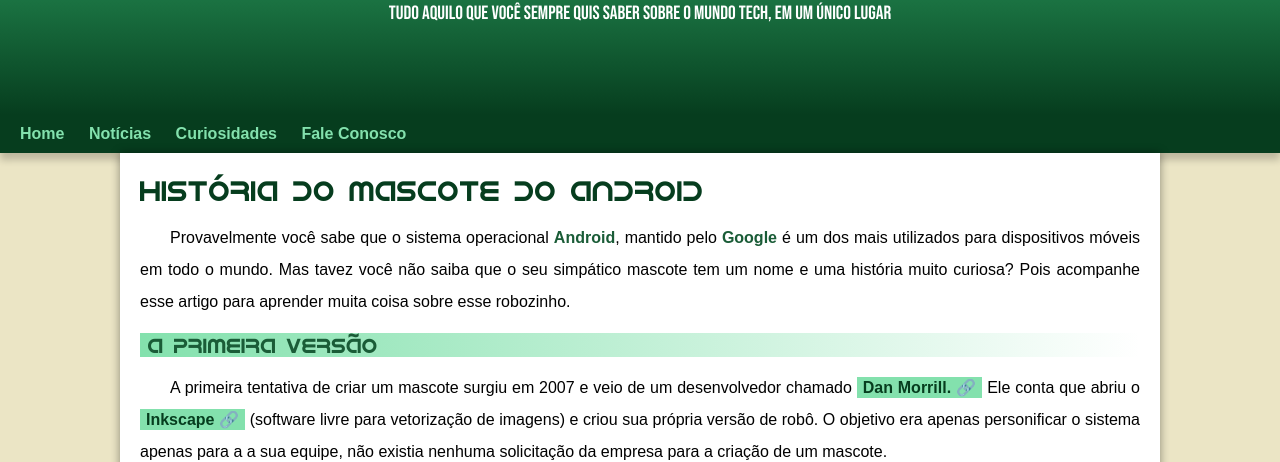
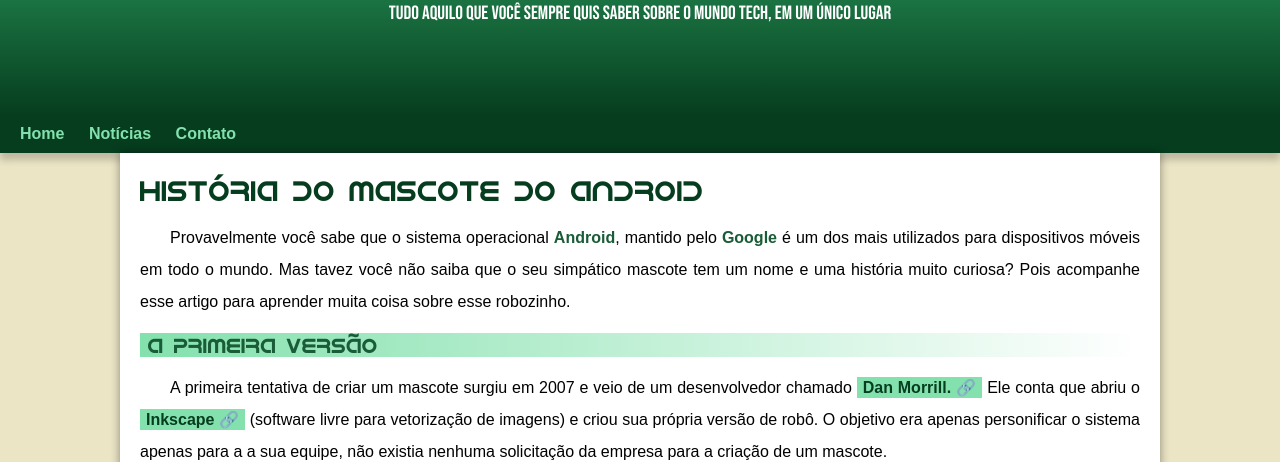
Before and after one commit to wevertondasilva/html-css, a plain HTML site: page Desafios/desafio010/android.html in a window 1280 px wide. Shown: the part 115-577 px from the top of the page. Drawn offline with Linux system fonts and the light colour scheme.

Commit message:
mudei o local site

```diff
--- a/Desafios/desafio010/android.html
+++ b/Desafios/desafio010/android.html
@@ -15,9 +15,7 @@
     <nav>
         <a href="">Home</a>
         <a href="">Notícias</a>
-        <a href="">Curiosidades</a>
-        <a href="">Fale Conosco
-        </a>
+        <a href="">Contato</a>
     </nav>
     <main>
         <article>
--- a/Desafios/desafio010/estilo/style.css
+++ b/Desafios/desafio010/estilo/style.css
@@ -63,7 +63,7 @@ header > p {
     padding-right: 10px;
     padding-left: 10px;
     margin: auto;
-    margin-bottom: 30px;
+    padding-bottom: 50px;
     text-shadow: 2px 2px 0px rgba(0, 0, 0, 0.319)0, 0, 0, 0.277;
 
 }
```
